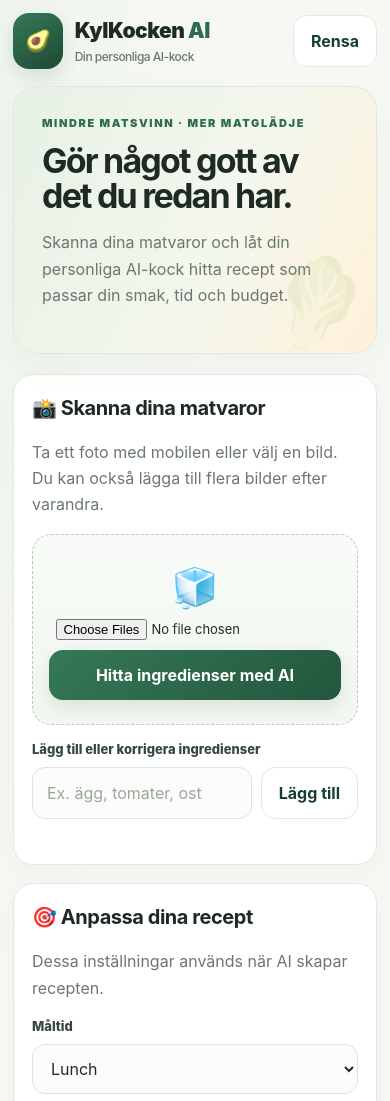
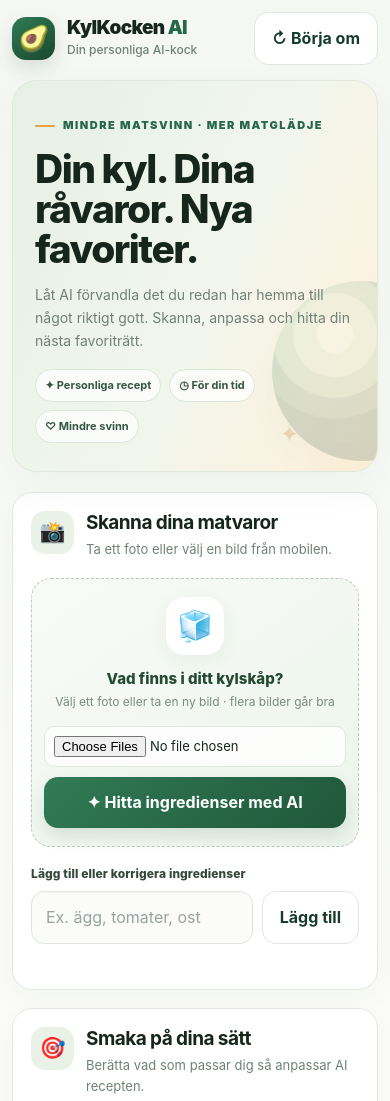
Before and after one commit to nekinermindedovic/kylkocken-ai, a website: page index.html in a window 390 px wide. Shown: the top 1101 px of the page. Drawn offline with Linux system fonts and the light colour scheme.

Commit message:
Redesign KylKocken AI with premium responsive UI

```diff
--- a/index.html
+++ b/index.html
@@ -2,34 +2,53 @@
 <html lang="sv">
 <head>
 <meta charset="utf-8"><meta name="viewport" content="width=device-width,initial-scale=1">
-<meta name="theme-color" content="#7048f5"><title>KylKocken AI</title>
+<meta name="theme-color" content="#276749"><title>KylKocken AI</title>
 <style>
-:root{--p:#2f6b4f;--d:#173f30;--lav:#eaf4ed;--ink:#1e2b24;--muted:#6b786f;--line:#e1e9e2;--bg:#f7f8f4;--accent:#e9a23b;--card:#fff}
-*{box-sizing:border-box}html{scroll-behavior:smooth}
-body{margin:0;background:radial-gradient(ellipse at top left,#eef5ed 0,transparent 38%),var(--bg);color:var(--ink);font-family:Inter,ui-sans-serif,system-ui,-apple-system,BlinkMacSystemFont,"Segoe UI",sans-serif;line-height:1.5}
-button,input,select,textarea{font:inherit}button{cursor:pointer;border:0;border-radius:14px;padding:13px 17px;font-weight:750;transition:transform .18s,box-shadow .18s,background .18s}button:hover{transform:translateY(-1px)}button:focus-visible,input:focus-visible,select:focus-visible,textarea:focus-visible{outline:3px solid #b7d9c1;outline-offset:2px}button:disabled{opacity:.65;cursor:wait;transform:none}
-.primary{background:linear-gradient(135deg,#347956,#24563d);color:#fff;box-shadow:0 7px 18px #24563d20}.primary:hover{box-shadow:0 9px 22px #24563d30}.secondary{background:#fff;border:1px solid var(--line);color:var(--d)}
-.wrap{max-width:1120px;margin:auto;padding:clamp(14px,3vw,30px)}.top{display:flex;align-items:center;justify-content:space-between;margin-bottom:24px;gap:12px}.brand{display:flex;gap:12px;align-items:center;font-weight:900;font-size:21px;letter-spacing:-.5px}.logo{background:linear-gradient(145deg,#347956,#1f4934);color:white;border-radius:16px;padding:12px;box-shadow:0 7px 18px #24563d22}
-.hero{position:relative;overflow:hidden;padding:clamp(28px,6vw,58px);border-radius:30px;background:linear-gradient(115deg,#e7f1e5 0%,#f4f7ed 58%,#fff1d9 100%);border:1px solid #e1e9dc;box-shadow:0 12px 36px #2c56320b}.hero:after{content:"🥬";position:absolute;right:5%;bottom:-20px;font-size:clamp(80px,15vw,150px);opacity:.13;transform:rotate(-15deg);pointer-events:none}
-.eyebrow{font-size:11px;letter-spacing:1.6px;text-transform:uppercase;color:var(--p);font-weight:900}.hero h1{max-width:650px;font-size:clamp(34px,6vw,58px);line-height:1.02;letter-spacing:-1.8px;margin:13px 0}.muted{color:var(--muted);line-height:1.65}.hero .muted{max-width:560px;font-size:16px}
-.grid{display:grid;grid-template-columns:1.08fr .92fr;gap:18px;margin-top:20px;align-items:start}.panel{background:var(--card);border:1px solid var(--line);border-radius:24px;padding:clamp(18px,3vw,26px);box-shadow:0 8px 28px #203e2a08}.panel h2{font-size:20px;letter-spacing:-.45px;margin:0 0 5px}
-.field{display:flex;flex-direction:column;gap:8px;margin:15px 0}.field label{font-size:13px;font-weight:800;color:#35483b}.field input,.field select,.field textarea{border:1px solid #dce5dd;border-radius:13px;padding:13px 14px;background:#fcfdfb;color:var(--ink);width:100%;min-height:46px}.field input::placeholder,.field textarea::placeholder{color:#9aa69d}.field input:focus,.field select:focus,.field textarea:focus{border-color:#7eae8c;background:#fff;outline:none;box-shadow:0 0 0 3px #eaf4ed}.field textarea{min-height:88px;resize:vertical}
-.drop{border:1.5px dashed #b7cdb9;background:linear-gradient(180deg,#f8fbf7,#f2f7f1);border-radius:19px;text-align:center;padding:24px 16px;margin-top:16px}.drop input{max-width:100%;font-size:13px}.preview{display:block;max-width:100%;max-height:240px;border-radius:14px;margin:14px auto 0;object-fit:cover;box-shadow:0 6px 20px #172c1b16}
+:root{color-scheme:light;--p:#276749;--d:#163c2b;--ink:#17261d;--muted:#718077;--line:#e3e9e2;--bg:#f5f7f3;--soft:#eaf2e8;--accent:#e6a34b;--card:#fff}
+*{box-sizing:border-box}html{scroll-behavior:smooth;scroll-padding-top:20px}
+body{margin:0;background:linear-gradient(180deg,#f5f7f3 0%,#fbfcf9 55%,#f4f7f2 100%);color:var(--ink);font-family:Inter,-apple-system,BlinkMacSystemFont,"Segoe UI",Roboto,system-ui,sans-serif;line-height:1.55;-webkit-font-smoothing:antialiased}
+button,input,select,textarea{font:inherit}button{cursor:pointer;border:0;border-radius:14px;padding:13px 17px;font-weight:750;transition:transform .18s,box-shadow .18s,background .18s}button:hover{transform:translateY(-1px)}button:focus-visible,input:focus-visible,select:focus-visible,textarea:focus-visible{outline:3px solid #b9d7c0;outline-offset:2px}button:disabled{opacity:.62;cursor:wait;transform:none}
+.primary{background:linear-gradient(135deg,#317b55,#20573a);color:#fff;box-shadow:0 8px 18px #194a2e22}.primary:hover{box-shadow:0 10px 24px #194a2e32}.secondary{background:#fff;border:1px solid #dfe7df;color:var(--d)}
+.wrap{width:min(1180px,100%);margin:auto;padding:clamp(15px,3vw,34px)}
+.top{display:flex;align-items:center;justify-content:space-between;margin-bottom:24px;gap:12px}
+.brand{display:flex;gap:12px;align-items:center;font-weight:900;font-size:21px;letter-spacing:-.65px;line-height:1.2}
+.logo{display:grid;place-items:center;width:48px;height:48px;background:linear-gradient(145deg,#317b55,#19472f);color:white;border-radius:16px;box-shadow:0 8px 18px #24563d25;font-size:25px}
+.hero{position:relative;isolation:isolate;overflow:hidden;min-height:270px;display:flex;align-items:center;padding:clamp(28px,6vw,62px);border-radius:30px;background:linear-gradient(115deg,#e6f0e4 0%,#f1f6ed 52%,#fff0d9 100%);border:1px solid #e0e9dc;box-shadow:0 16px 40px #1f43250b}
+.hero:before{content:"";position:absolute;z-index:-1;width:290px;height:290px;border-radius:50%;right:5%;top:50%;transform:translateY(-45%);background:radial-gradient(circle at 35% 30%,#ffffffb8 0 10%,#c7ddbf 11% 24%,#8eb88c 25% 36%,#4f805d 37% 48%,#28583c 49% 62%,#214a35 63%);box-shadow:inset -15px -16px 35px #153b2a44,0 24px 40px #214a3520;opacity:.8}
+.hero:after{content:"✦";position:absolute;right:calc(5% + 235px);top:18%;font-size:32px;color:#d19a40;opacity:.75}
+.hero-copy{max-width:650px;position:relative;z-index:1}
+.eyebrow{display:inline-flex;align-items:center;gap:8px;font-size:11px;letter-spacing:1.5px;text-transform:uppercase;color:var(--p);font-weight:900}
+.eyebrow:before{content:"";width:20px;height:2px;background:var(--accent);border-radius:9px}
+.hero h1{max-width:650px;font-size:clamp(35px,5.8vw,60px);line-height:1.02;letter-spacing:-2px;margin:15px 0 14px;font-weight:850}
+.muted{color:var(--muted);line-height:1.65}.hero .muted{max-width:520px;font-size:16px}
+.hero-pills{display:flex;flex-wrap:wrap;gap:8px;margin-top:22px}.hero-pills span{font-size:12px;font-weight:750;color:#345642;background:#ffffffb8;border:1px solid #dbe7d8;border-radius:999px;padding:8px 11px}
+.grid{display:grid;grid-template-columns:minmax(0,1.08fr) minmax(0,.92fr);gap:18px;margin-top:20px;align-items:start}
+.panel{background:var(--card);border:1px solid var(--line);border-radius:24px;padding:clamp(18px,3vw,28px);box-shadow:0 10px 30px #203e2a08;min-width:0}
+.panel-head{display:flex;gap:12px;align-items:flex-start;margin-bottom:18px}.step-icon{display:grid;place-items:center;flex:0 0 43px;height:43px;border-radius:14px;background:var(--soft);font-size:21px}.panel h2{font-size:20px;letter-spacing:-.55px;margin:0 0 4px;line-height:1.25}.panel-head .muted{font-size:13px;margin:0}
+.field{display:flex;flex-direction:column;gap:8px;margin:15px 0}.field label{font-size:12px;font-weight:850;color:#35483b;letter-spacing:.1px}.field input,.field select,.field textarea{border:1px solid #dfe7df;border-radius:13px;padding:13px 14px;background:#fbfcfa;color:var(--ink);width:100%;min-height:48px;box-shadow:inset 0 1px 1px #183d2105}.field input::placeholder,.field textarea::placeholder{color:#98a39b}.field input:focus,.field select:focus,.field textarea:focus{border-color:#79a989;background:#fff;outline:none;box-shadow:0 0 0 3px #eaf4ed}.field textarea{min-height:92px;resize:vertical}
+.drop{border:1.5px dashed #b5cdb7;background:linear-gradient(145deg,#f7fbf6,#edf5ec);border-radius:20px;text-align:center;padding:23px 17px;margin:0 0 18px}
+.drop-icon{display:grid;place-items:center;width:58px;height:58px;margin:0 auto 12px;border-radius:18px;background:#fff;box-shadow:0 5px 18px #23492d10;font-size:29px}
+.drop-title{font-size:15px;font-weight:850;color:#254a34;margin-bottom:3px}.drop-sub{font-size:12px;color:#7b8b7e;margin-bottom:14px}.drop input{max-width:100%;font-size:13px;background:#ffffffc9;border:1px solid #dfe9de;border-radius:10px;padding:9px}
+.preview{display:block;max-width:100%;max-height:280px;border-radius:15px;margin:14px auto 0;object-fit:contain;box-shadow:0 6px 20px #172c1b16}
 .row{display:flex;gap:9px;flex-wrap:wrap;align-items:center}.ingredients{display:flex;gap:8px;flex-wrap:wrap;margin:12px 0}.chip{background:#eaf4ed;color:#24563d;border:1px solid #d7e8d9;padding:8px 11px;border-radius:999px;font-size:13px}
-.result-grid{display:grid;grid-template-columns:repeat(3,minmax(0,1fr));gap:14px;margin-top:18px}.recipe{background:#fff;border:1px solid var(--line);border-radius:20px;padding:19px;box-shadow:0 8px 24px #203e2a08;min-width:0}.recipe h3{font-size:18px;line-height:1.25;letter-spacing:-.3px;margin:0 0 8px;color:var(--d)}.recipe p,.recipe li{font-size:14px;line-height:1.6}.recipe ul,.recipe ol{padding-left:20px}.recipe li{padding-left:2px;margin:4px 0}.recipe .meta{font-size:12px;color:#587161;background:#f0f6ef;display:inline-block;padding:6px 9px;border-radius:8px;margin:7px 0 10px}
-.status{padding:13px 15px;border-radius:14px;background:#edf6ee;color:#24563d;margin-top:13px;display:none;line-height:1.55;font-size:14px;border:1px solid #dcebdd}.error{background:#fff0ed;color:#9a3525;border-color:#f4d5ce}.hidden{display:none!important}.full{width:100%;margin-top:10px}.notice{font-size:12px;color:var(--muted);line-height:1.65;margin:20px 4px 8px}#results{margin-top:20px!important}#results h2{font-size:24px}
-@media(max-width:780px){.grid,.result-grid{grid-template-columns:1fr}.wrap{padding:13px}.top{margin-bottom:17px}.hero{border-radius:24px}.hero:after{right:2%;bottom:-8px;opacity:.09}.panel{border-radius:20px}.top small{display:block}}@media(max-width:380px){.brand{font-size:18px}.logo{padding:10px}.row .field{min-width:0}.drop{padding:18px 12px}}@media(prefers-reduced-motion:reduce){html{scroll-behavior:auto}*,*:before,*:after{transition:none!important}}
+.result-grid{display:grid;grid-template-columns:repeat(3,minmax(0,1fr));gap:14px;margin-top:18px}.recipe{background:linear-gradient(180deg,#fff,#fcfdfb);border:1px solid var(--line);border-radius:20px;padding:19px;box-shadow:0 8px 24px #203e2a08;min-width:0;overflow-wrap:anywhere}.recipe h3{font-size:19px;line-height:1.25;letter-spacing:-.45px;margin:0 0 8px;color:var(--d)}.recipe p,.recipe li{font-size:14px;line-height:1.65}.recipe ul,.recipe ol{padding-left:20px}.recipe li{padding-left:2px;margin:5px 0}.recipe .meta{font-size:12px;font-weight:750;color:#42684d;background:#edf5eb;display:inline-block;padding:7px 10px;border-radius:9px;margin:7px 0 10px}
+.status{padding:13px 15px;border-radius:14px;background:#edf6ee;color:#24563d;margin-top:13px;display:none;line-height:1.55;font-size:14px;border:1px solid #dcebdd}.error{background:#fff0ed;color:#9a3525;border-color:#f4d5ce}.hidden{display:none!important}.full{width:100%;margin-top:10px}.notice{font-size:12px;color:var(--muted);line-height:1.7;margin:20px 4px 8px;padding:14px 16px;border:1px solid #e4eae2;background:#ffffffa8;border-radius:14px}
+#results{margin-top:20px!important}#results h2{font-size:25px}
+@media(max-width:850px){.hero:before{right:-30px;opacity:.25}.hero:after{right:190px;opacity:.35}.grid{grid-template-columns:1fr}.result-grid{grid-template-columns:repeat(2,minmax(0,1fr))}}
+@media(max-width:560px){.wrap{padding:12px}.top{margin-bottom:15px}.brand{font-size:19px}.logo{width:43px;height:43px;border-radius:14px}.hero{min-height:0;padding:28px 22px;border-radius:24px}.hero:before{width:180px;height:180px;right:-75px;top:72%;opacity:.18}.hero:after{right:78px;top:auto;bottom:18px;font-size:23px;opacity:.3}.hero h1{font-size:clamp(35px,10vw,47px);letter-spacing:-1.5px;max-width:460px}.hero .muted{font-size:14px;max-width:390px}.hero-pills{margin-top:17px}.hero-pills span{font-size:11px;padding:7px 9px}.panel{border-radius:20px;padding:18px}.panel h2{font-size:19px}.result-grid{grid-template-columns:1fr}.recipe{padding:18px}.drop{padding:18px 12px}.drop input{width:100%}.top small{display:block}}
+@media(max-width:360px){.brand{font-size:17px}.hero h1{font-size:33px}.panel{padding:15px}.row .field{min-width:0}}
+@media(prefers-reduced-motion:reduce){html{scroll-behavior:auto}*,*:before,*:after{transition:none!important}}
 </style></head>
 <body><main class="wrap">
-<header class="top"><div class="brand"><span class="logo">🥑</span><span>KylKocken <span style="color:var(--p)">AI</span><br><small class="muted" style="font-size:12px;font-weight:500">Din personliga AI-kock</small></span></div><button class="secondary" id="clear">Rensa</button></header>
-<section class="hero"><div class="eyebrow">Mindre matsvinn · mer matglädje</div><h1>Gör något gott av det du redan har.</h1><p class="muted">Skanna dina matvaror och låt din personliga AI-kock hitta recept som passar din smak, tid och budget.</p></section>
+<header class="top"><div class="brand"><span class="logo">🥑</span><span>KylKocken <span style="color:var(--p)">AI</span><br><small class="muted" style="font-size:12px;font-weight:500;letter-spacing:0">Din personliga AI-kock</small></span></div><button class="secondary" id="clear">↻ Börja om</button></header>
+<section class="hero"><div class="hero-copy"><div class="eyebrow">Mindre matsvinn · mer matglädje</div><h1>Din kyl. Dina råvaror. Nya favoriter.</h1><p class="muted">Låt AI förvandla det du redan har hemma till något riktigt gott. Skanna, anpassa och hitta din nästa favoriträtt.</p><div class="hero-pills"><span>✦ Personliga recept</span><span>◷ För din tid</span><span>♡ Mindre svinn</span></div></div></section>
 <div class="grid">
-<section class="panel"><h2>📸 Skanna dina matvaror</h2><p class="muted">Ta ett foto med mobilen eller välj en bild. Du kan också lägga till flera bilder efter varandra.</p>
-<div class="drop"><div style="font-size:38px">🧊</div><input id="photos" type="file" accept="image/*" capture="environment" multiple><img id="preview" class="preview hidden" alt="Bildförhandsvisning"><button class="primary full" id="scan">Hitta ingredienser med AI</button></div>
+<section class="panel"><div class="panel-head"><span class="step-icon">📸</span><div><h2>Skanna dina matvaror</h2><p class="muted">Ta ett foto eller välj en bild från mobilen.</p></div></div>
+<div class="drop"><div class="drop-icon">🧊</div><div class="drop-title">Vad finns i ditt kylskåp?</div><div class="drop-sub">Välj ett foto eller ta en ny bild · flera bilder går bra</div><input id="photos" type="file" accept="image/*" capture="environment" multiple><img id="preview" class="preview hidden" alt="Bildförhandsvisning"><button class="primary full" id="scan">✦ Hitta ingredienser med AI</button></div>
 <div class="field"><label for="manual">Lägg till eller korrigera ingredienser</label><div class="row"><input id="manual" placeholder="Ex. ägg, tomater, ost" style="flex:1;min-width:160px"><button class="secondary" id="add">Lägg till</button></div></div><div id="ingredientList" class="ingredients"></div>
 <div class="status" id="scanStatus"></div>
 </section>
-<section class="panel"><h2>🎯 Anpassa dina recept</h2><p class="muted">Dessa inställningar används när AI skapar recepten.</p>
+<section class="panel"><div class="panel-head"><span class="step-icon">🎯</span><div><h2>Smaka på dina sätt</h2><p class="muted">Berätta vad som passar dig så anpassar AI recepten.</p></div></div>
 <div class="field"><label for="meal">Måltid</label><select id="meal"><option>Lunch</option><option>Middag</option><option>Frukost</option><option>Mellanmål</option></select></div>
 <div class="row"><div class="field" style="flex:1"><label for="servings">Portioner</label><select id="servings"><option>1</option><option selected>2</option><option>3</option><option>4</option><option>5</option><option>6</option></select></div><div class="field" style="flex:1"><label for="time">Max tid</label><select id="time"><option value="15">15 min</option><option value="30" selected>30 min</option><option value="45">45 min</option><option value="60">60 min</option></select></div></div>
 <div class="field"><label for="diet">Kosthållning</label><select id="diet"><option>Allätare</option><option>Vegetarisk</option><option>Vegansk</option><option>Pescetarisk</option><option>Proteinrik</option><option>Lågkolhydrat</option></select></div>
@@ -38,7 +57,7 @@ button,input,select,textarea{font:inherit}button{cursor:pointer;border:0;border-
 <div class="field"><label for="budget">Budget per portion</label><select id="budget"><option>Ingen gräns</option><option>Under 25 kr</option><option selected>Under 40 kr</option><option>Under 60 kr</option></select></div>
 <button class="primary full" id="recipes">✨ Skapa mina recept</button><div class="status" id="recipeStatus"></div>
 </section></div>
-<section class="panel hidden" id="results" style="margin-top:18px"><h2>🍽️ Dina personliga recept</h2><p class="muted">Förslagen baseras på dina ingredienser och inställningar.</p><div id="recipeGrid" class="result-grid"></div></section>
+<section class="panel hidden" id="results" style="margin-top:18px"><div class="panel-head"><span class="step-icon">🍽️</span><div><h2>Dina personliga recept</h2><p class="muted">Goda idéer, skapade utifrån det du har hemma.</p></div></div><div id="recipeGrid" class="result-grid"></div></section>
 <p class="notice">Bildanalys kan missa varor eller mängder. Kontrollera ingredienslistan själv. Vid allergier: kontrollera alltid förpackningar och eventuell korskontaminering. Den här startversionen skickar bilder till din konfigurerade AI-backend när du väljer att skanna.</p>
 </main>
 <script>
```
